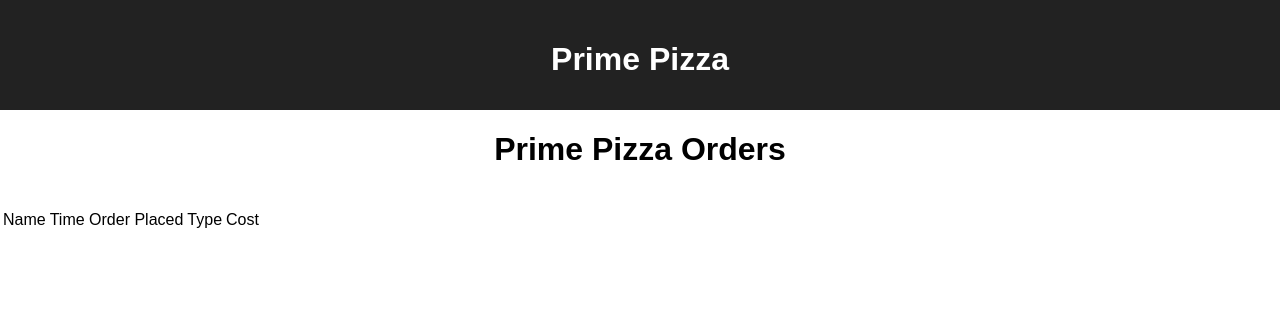
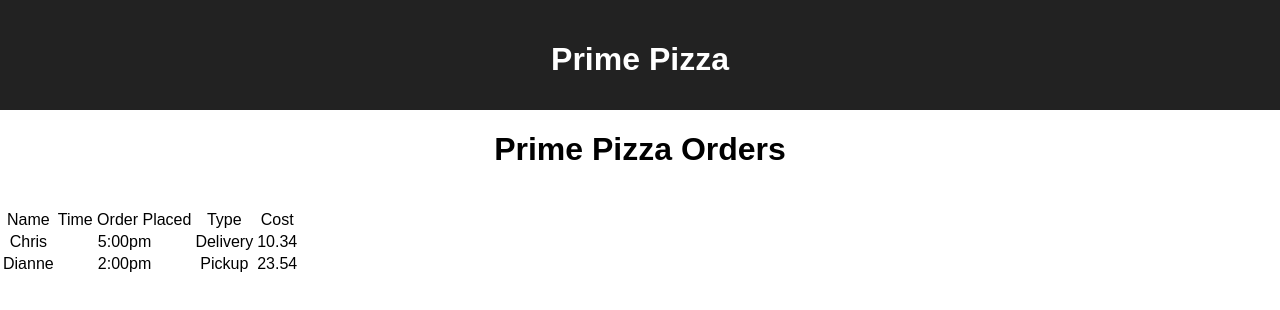
Before and after one commit to simeonwillard/redux-pizza-parlor, a React (Create React App) app: page / in a window 1280 px wide. Shown: the top 310 px of the page. Built offline with nearby package versions, Linux system fonts and the light colour scheme.

Commit message:
fixed bug cause table to not display data

```diff
--- a/src/components/Admin/Admin.jsx
+++ b/src/components/Admin/Admin.jsx
@@ -33,14 +33,14 @@ function Admin() {
                     </tr>
                 </thead>
                 <tbody>
-                    {testArray.map((customer) => {
+                    {testArray.map((customer) =>
                         <tr key={customer.id}>
                             <td>{customer.customer_name}</td>
                             <td>{customer.time}</td>
                             <td>{customer.type}</td>
                             <td>{customer.total}</td>
                         </tr>
-                    })}
+                    )}
                 </tbody>
             </table>
         </div>
```
